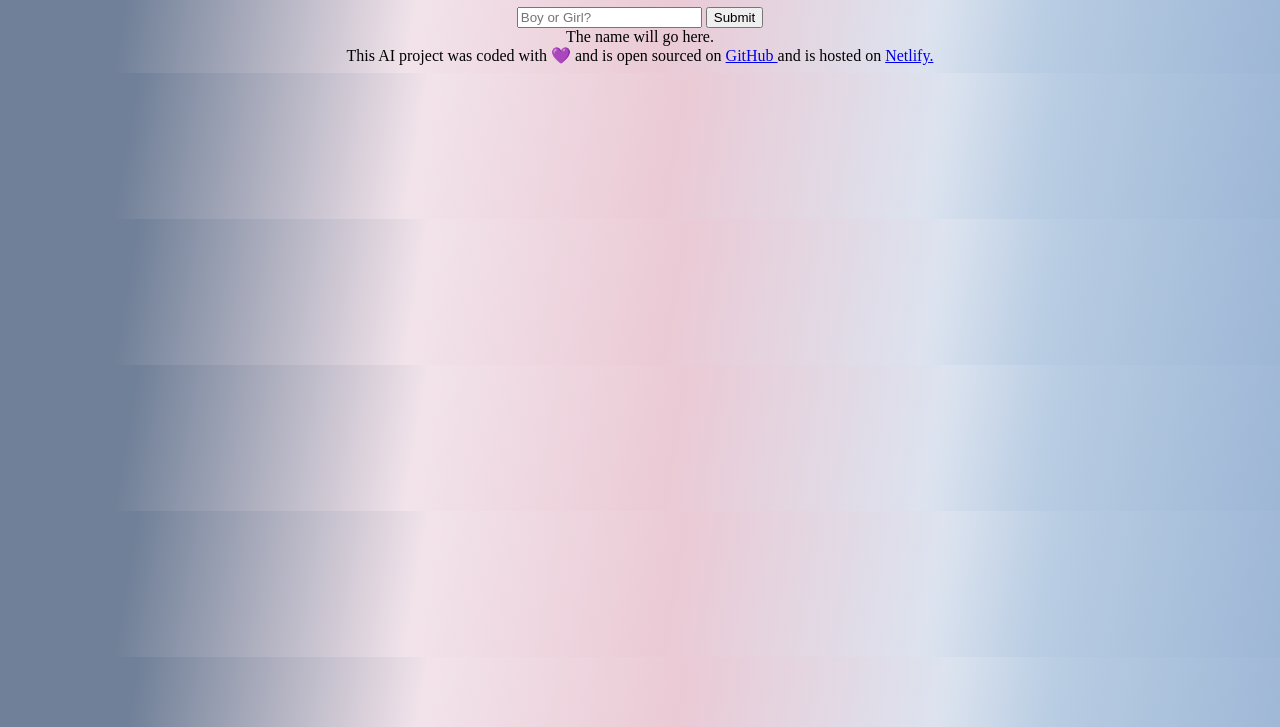
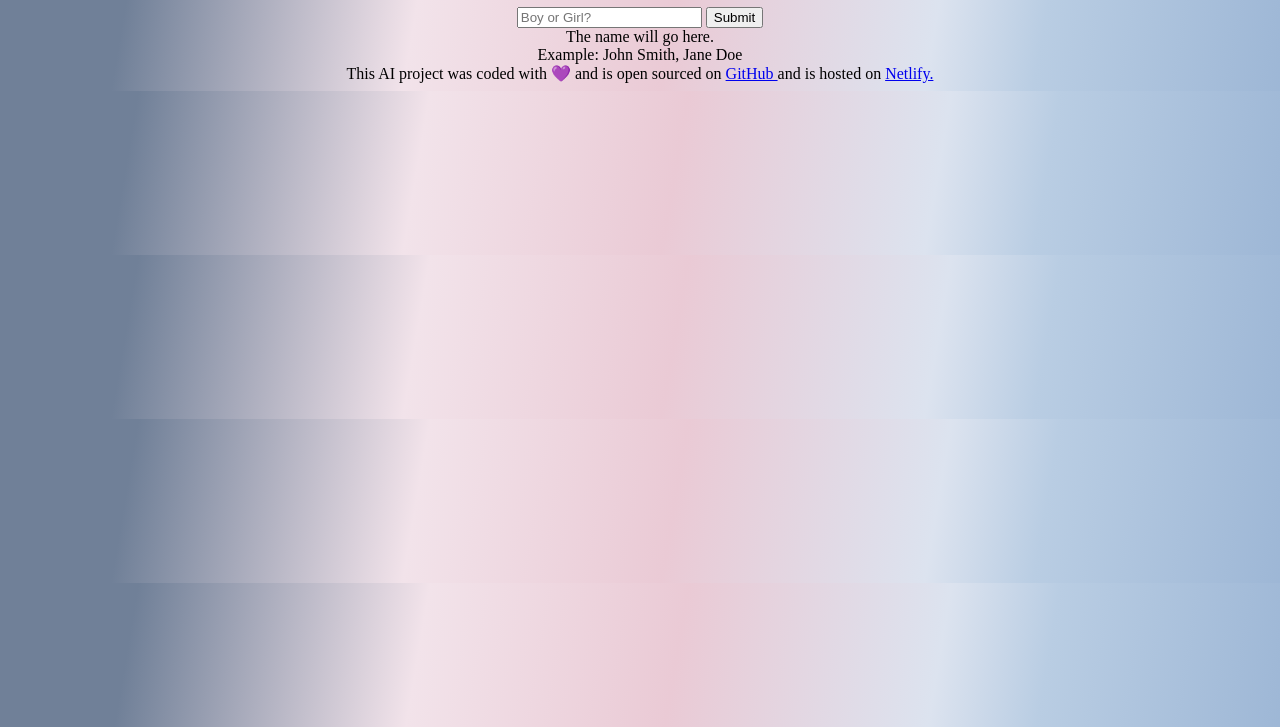
Before and after one commit to erinaviles83/baby-name-generator, a plain HTML site: page index.html in a window 1280 px wide. Shown: the part 73-800 px from the top of the page. Drawn offline with Linux system fonts and the light colour scheme.

Commit message:
added name example

```diff
--- a/index.html
+++ b/index.html
@@ -18,6 +18,8 @@
     </form>
     <div>
         The name will go here.
+        <br/>
+        Example: John Smith, Jane Doe
     </div>
 </main>
 
```
